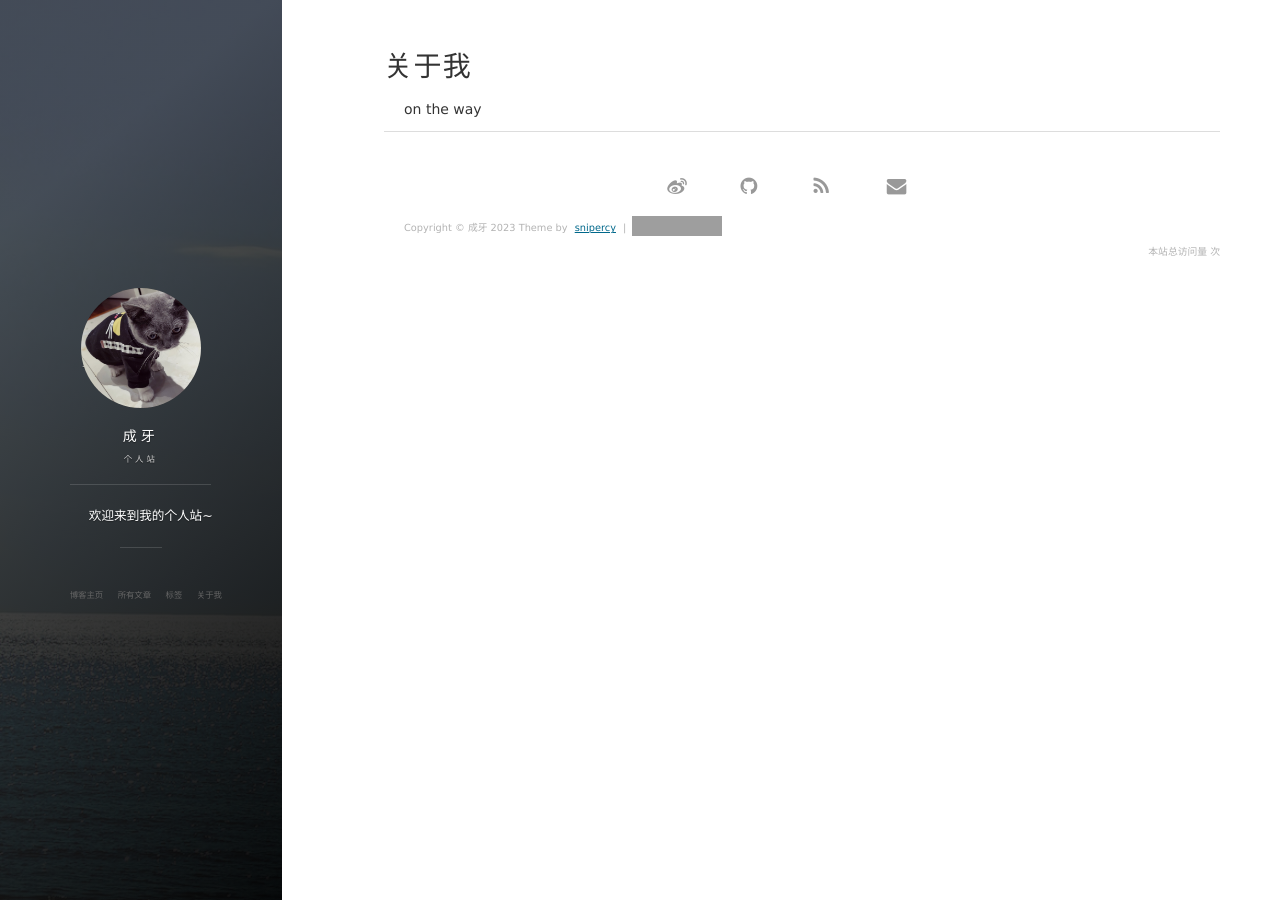
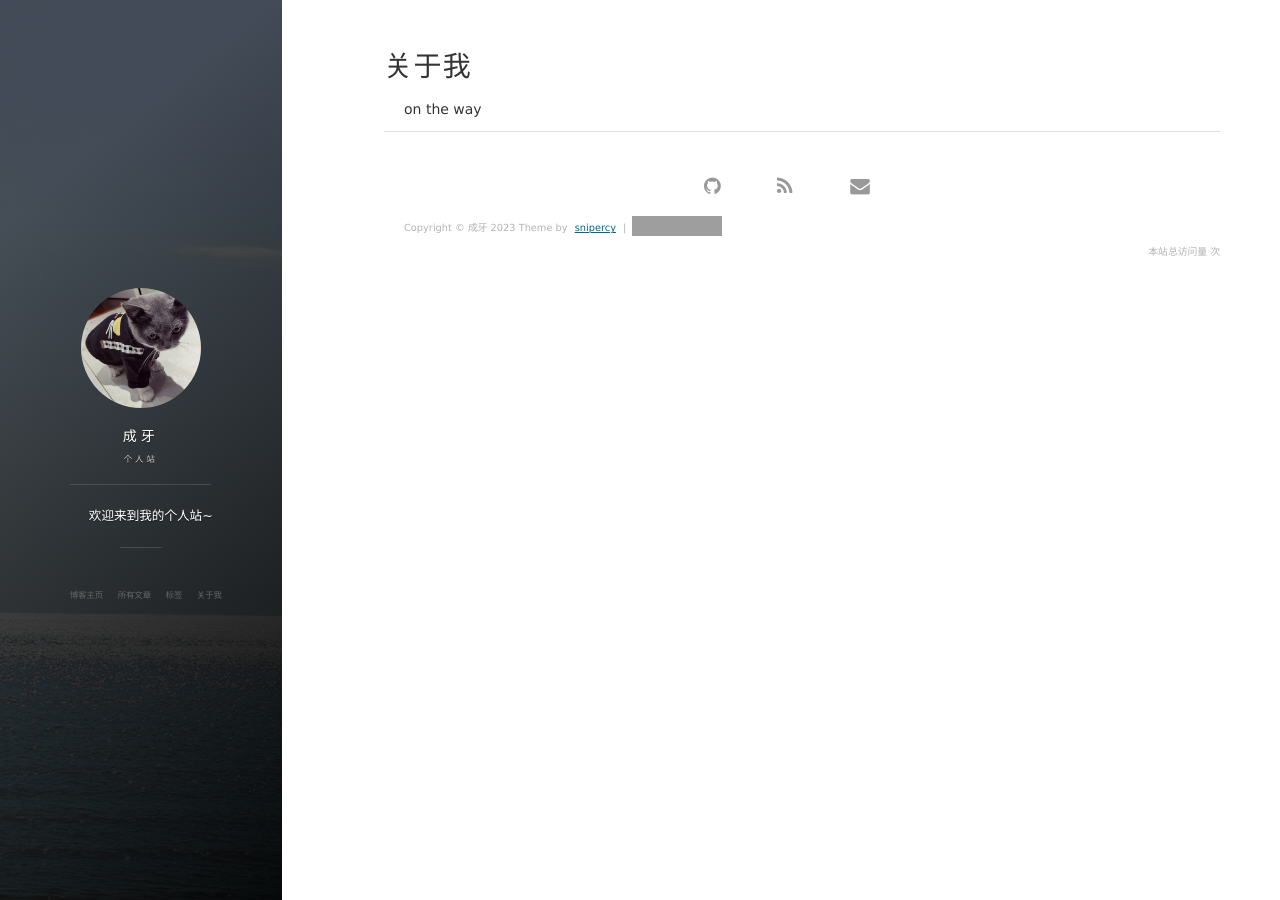
Before and after one commit to snipercy/snipercy.github.io, a Jekyll site: the page built from about.md, in a window 1280 px wide. Built offline with Jekyll 4.4.1, drawn with Linux system fonts in a browser that asks for light colours; nearby versions of some CDN libraries; comment, search, counter and statistics services are not loaded; grey boxes are pictures that could not be loaded.

```diff
--- a/_config.yml
+++ b/_config.yml
@@ -5,7 +5,7 @@ description: 欢迎来到我的个人站~
 # 头像里面的标题
 avatarTitle: teeth
 # 头像里面的描述
-avatarDesc: Java / Hadoop / C/C++
+avatarDesc: Java / 架构设计 / 阿里妈妈
 url: "http://https://snipercy.github.io"
 
 # Comment
@@ -15,7 +15,7 @@ comment:
 
 # Social
 social:
-    weibo: xxxxx
+    # weibo:
     github: snipercy
     # twitter:
     mail: kof_cy@qq.com
```
